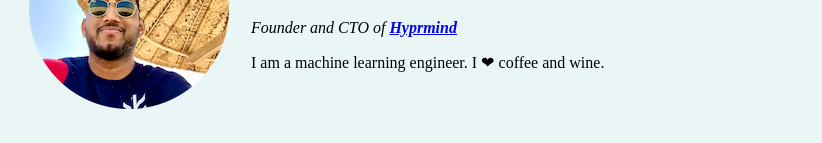
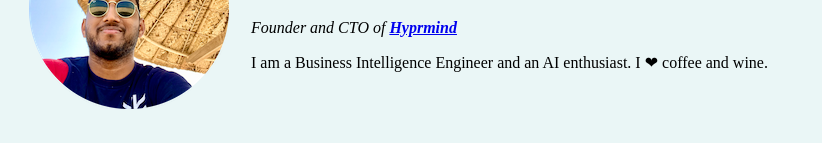
Before and after one commit to saurabhashok/web_developement, a plain HTML site: page index.html in a window 1280 px wide. Shown: the part 141-284 px from the top of the page, without its empty margins (0-822 px from the left). Drawn offline with Linux system fonts and the light colour scheme.

Commit message:
changed desc

```diff
--- a/index.html
+++ b/index.html
@@ -15,7 +15,7 @@
       <td>
         <h1>Saurabh Ashok</h1>
         <p><em>Founder and CTO of <strong><a href="https://www.instagram.com/hyprmind/">Hyprmind</a></strong></em></p>
-        <p> I am a machine learning engineer. I &#10084; coffee and wine.</p>
+        <p> I am a Business Intelligence Engineer and an AI enthusiast. I &#10084; coffee and wine.</p>
       </td>
     </tr>
   </table>
```
